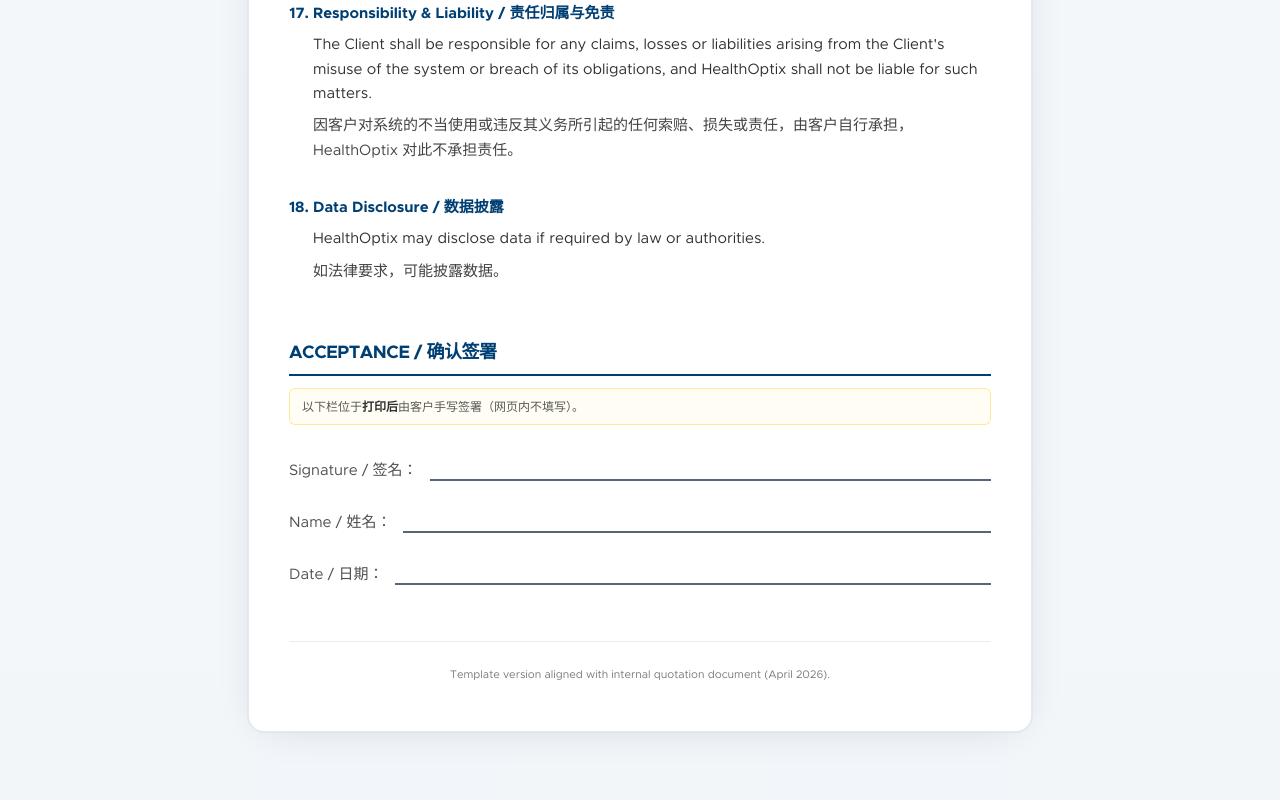
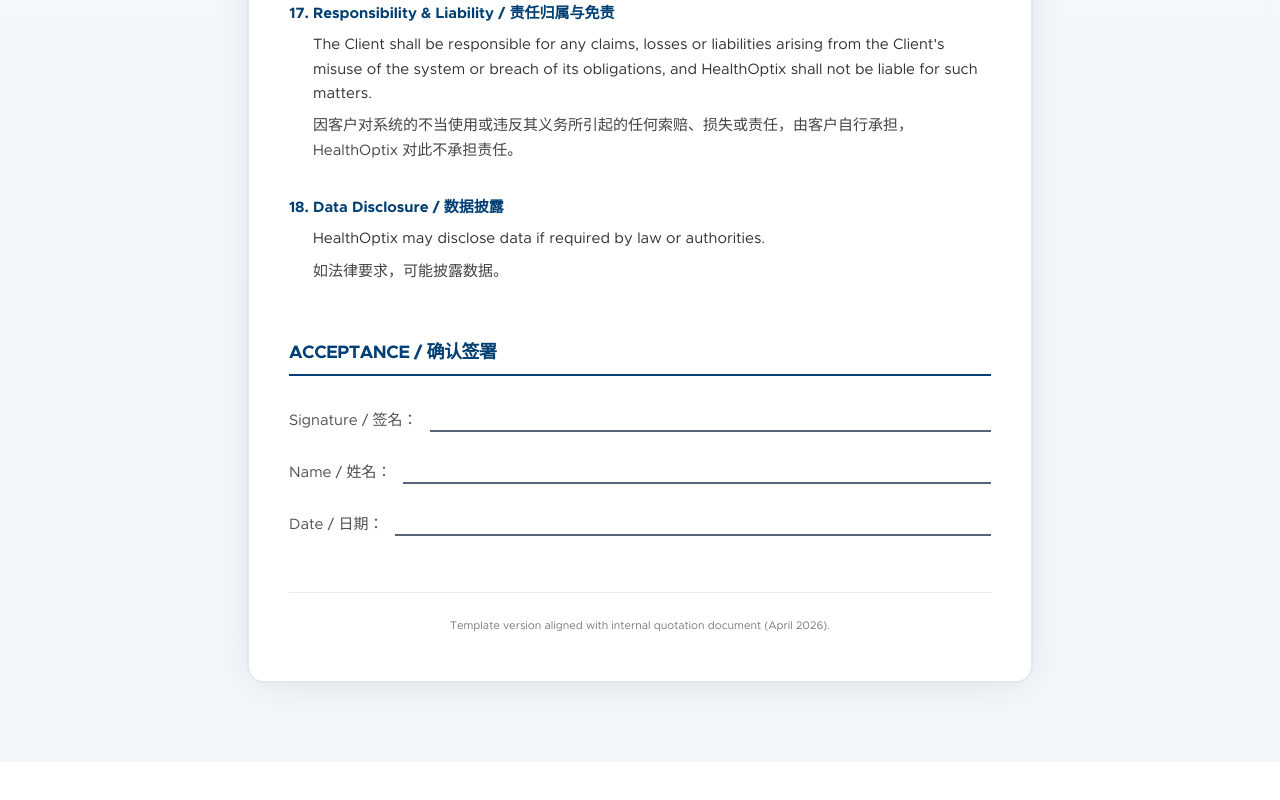
Before and after one commit to xucheng2024/health, a Next.js app: page /quotation in a window 1280 px wide. Shown: the part 6115-6915 px from the top of the page. After the commit the page ends 6877 px from the top, so only its background shows below. Built offline with nearby package versions, Linux system fonts and the light colour scheme; no server answers.

Commit message:
Quotation: remove acceptance signing notice banner
Drop amber callout under ACCEPTANCE; signature block remains.

Made-with: Cursor

```diff
--- a/src/app/quotation/quotation-editor.tsx
+++ b/src/app/quotation/quotation-editor.tsx
@@ -842,10 +842,6 @@ export function QuotationEditor() {
       </ol>
 
       <SectionTitle>ACCEPTANCE / 确认签署</SectionTitle>
-      <p className="mt-3 rounded-md border border-amber-200/80 bg-amber-50/50 px-3 py-2 text-[12px] leading-relaxed text-[#303030]/80 print:border-slate-300 print:bg-neutral-50 print:text-[11px]">
-        以下栏位于<strong className="font-semibold text-[#303030]">打印后</strong>
-        由客户手写签署（网页内不填写）。
-      </p>
       <div className="mt-6 space-y-5 text-[15px] print:mt-8">
         <div className="flex flex-wrap items-end gap-x-3 gap-y-1 print:break-inside-avoid">
           <span className="shrink-0 text-[#303030]/85">Signature / 签名：</span>
```
